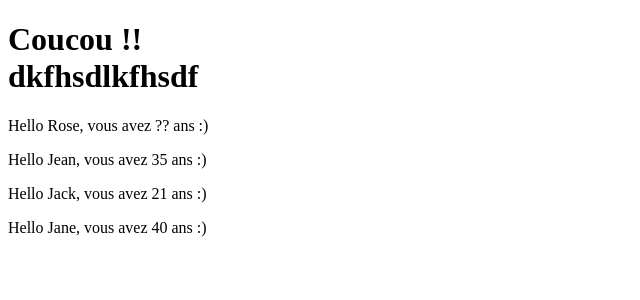
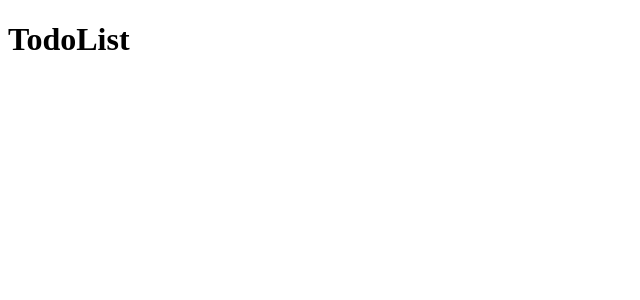
Before and after one commit to Djeg/formation-react, a React (Create React App) app: page / in a window 1280 px wide. Shown: the top 300 px of the page, without its empty margins (0-640 px from the left). Built offline with nearby package versions, Linux system fonts and the light colour scheme.

Commit message:
Ajout de App

```diff
--- /dev/null
+++ b/src/App.tsx
@@ -0,0 +1,7 @@
+/**
+ * Ce fichier contient le composant principal
+ * qui lui même contient toute l'application.
+ */
+export default function App() {
+  return <h1>TodoList</h1>
+}
--- a/src/index.tsx
+++ b/src/index.tsx
@@ -3,69 +3,9 @@ import React from 'react'
 // On importe la librairie react-dom (elle permet
 // d'afficher react sur la page)
 import { createRoot } from 'react-dom/client'
-
-//const notes: Array<number> = [12, 13, 8, 14, 20]
-//const age: number = 18
-//
-//// On créé un élément react (JSX)
-//const element: JSX.Element = (
-//  <div>
-//    <h1>Vos notes</h1>
-//    {age >= 18 ? (
-//      <div>
-//        <p>Vous êtes majeur</p>
-//      </div>
-//    ) : (
-//      <div>
-//        <p>Vous êtes mineur</p>
-//      </div>
-//    )}
-//    <ul>
-//      {notes.map((note, index) => (
-//        <li key={`note-${index}`}>{note}/20</li>
-//      ))}
-//    </ul>
-//  </div>
-//)
-
-type HelloProps = {
-  name: string
-  age?: string
-}
-
-function Hello({ name, age = '??' }: HelloProps): JSX.Element {
-  return (
-    <p className="test">
-      Hello {name}, vous avez {age} ans :)
-    </p>
-  )
-}
-
-type BigTextProps = {
-  children: React.ReactNode
-}
-
-function BigText({ children }: BigTextProps): JSX.Element {
-  return (
-    <div className="gros-text2">
-      <h1>{children}</h1>
-    </div>
-  )
-}
-
-const element: JSX.Element = (
-  <div className="test">
-    <BigText>
-      Coucou !!
-      <br />
-      <span>dkfhsdlkfhsdf</span>
-    </BigText>
-    <Hello name="Rose" />
-    <Hello name="Jean" age="35" />
-    <Hello name="Jack" age="21" />
-    <Hello name="Jane" age="40" />
-  </div>
-)
+// On importe le composant App (le composant qui contiendra
+// l'intégralité de notre application)
+import App from './App'
 
 // On récupére la balise div#root de notre
 // page HTML
@@ -77,6 +17,6 @@ if (!root) {
   throw new Error('Oups ... il manque la balise root dans votre index.html')
 }
 
-// J'affiche l'élément à l'écran dans la balise
+// J'affiche le composant App à l'écran dans la balise
 // div#root
-createRoot(root).render(element)
+createRoot(root).render(<App />)
```
